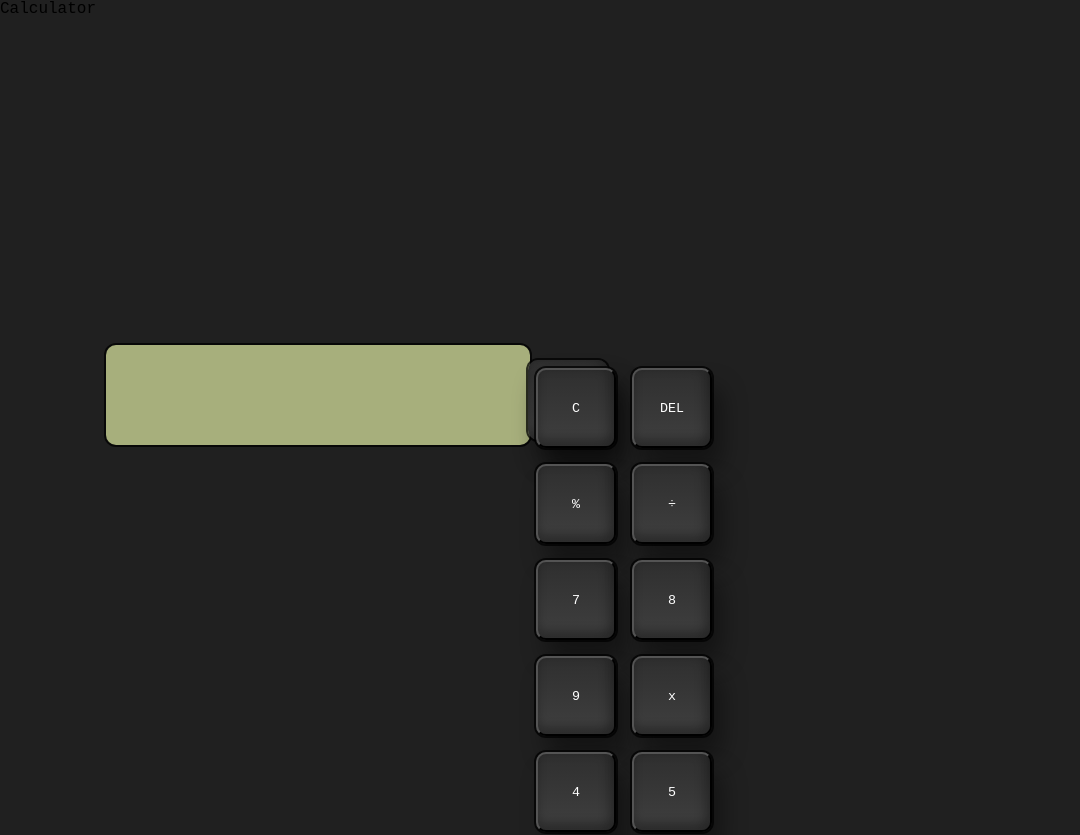
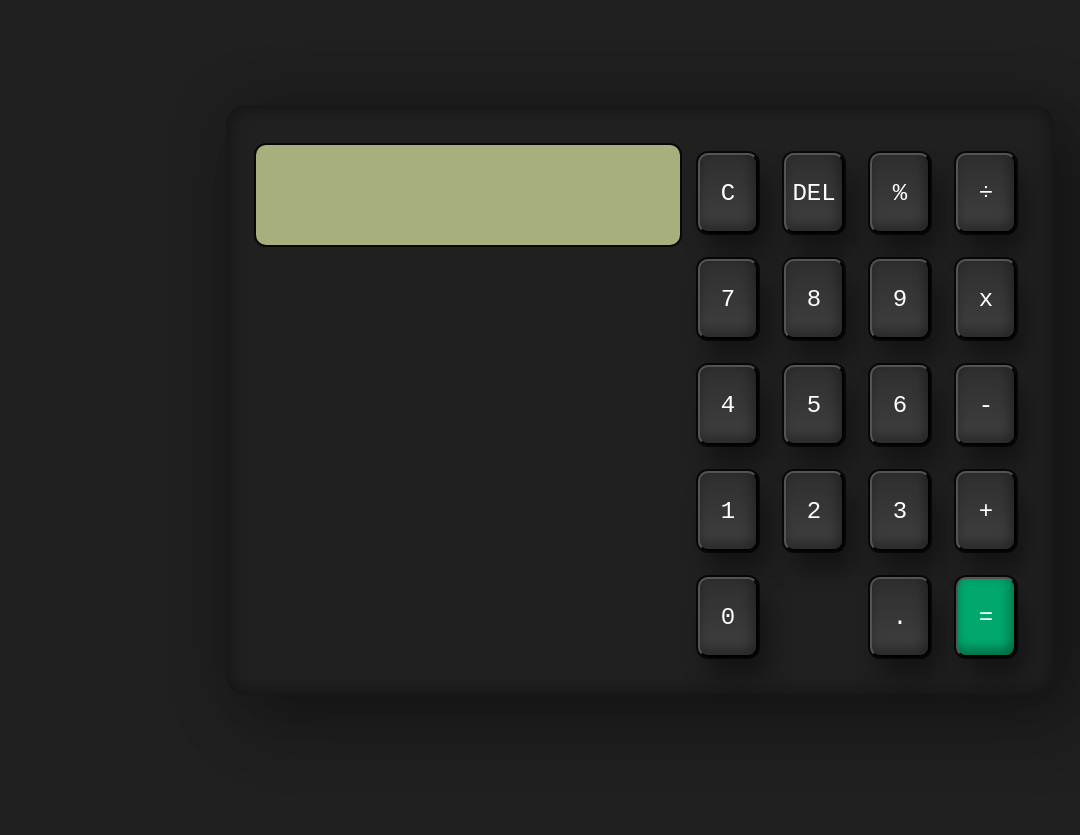
Before and after one commit to Efjay-sys/Calculator, a plain HTML site: page index.html in a window 1280 px wide. Shown: the top 835 px of the page, without its empty margins (0-1080 px from the left). After the commit the page ends 800 px from the top, so only its background shows below. Drawn offline with Linux system fonts and the light colour scheme.

Commit message:
fixed style issue , aligned buttons and screen.

```diff
--- a/index.html
+++ b/index.html
@@ -7,8 +7,8 @@
     <title>Calculator</title>
 </head>
 <body>
-    <div class="calculator"></div>
-        <input type="text" id="display" disabled />
+    <div class="calculator">
+        <input type="text" id="display" readonly />
             <div class="buttons">
                 <button class="btn" onclick="clearDisplay()">C</button>
                 <button class="btn" onclick="deleteChar()">DEL</button>
@@ -34,6 +34,7 @@
                 <button class="btn" onclick="appendChar('.')">.</button>
                 <button class="btn equal" onclick="calculate()">=</button>
             </div>
+    </div>
 
   <script src="script.js"></script>
 </body>
--- a/style.css
+++ b/style.css
@@ -1,5 +1,5 @@
 * {
-    display: flex;
+
     margin: 0;
     padding: 0;
     box-sizing: border-box;
@@ -14,7 +14,8 @@ body {
     background-color: #202020;
 }
 
-.div {
+.calculator {
+    display: flex;
     position: relative;
     min-width: 300px;
     min-height: 400px;
@@ -24,13 +25,17 @@ body {
                 10px 10px 70px rgba(0, 0, 0, 0.25),
                 inset -5px -5px 15px rgba(0, 0, 0, 0.25),
                     inset 5px 5px 15px rgba(0, 0, 0, 0.25);
+    grid-template-columns: repeat(4, 1fr);
+    gap: 10px;
 }
 
 #display {
-    position: relative;
+    display: flex;
+    align-items: center;
+    justify-content: flex-end;
     grid-column: span 4;
     height: 100px;
-    width: calc(100% - 20px);
+    width: 100%;
     left: 10px;
     border: none;
     outline: none;
@@ -42,10 +47,10 @@ body {
     padding: 10px;
     font-size: 2em;
 }
-#display:active {
+.btn:active {
     filter: brightness(1.5);
 }
-#display:before {
+#display::before {
     content: "";
   position: absolute;
   top: 3px;
@@ -62,10 +67,15 @@ body {
 }
 
 .buttons {
-   color: #fff;
+   display: grid;
+   grid-template-columns: repeat(4, 1fr);
+   gap: 10px;
+}
+.btn {
+  color: #fff;
   position: relative;
-  display: grid;
-  width: 80px;
+  display: flexbox;
+  width: 60px;
   place-items: center;
   margin: 8px;
   height: 80px;
@@ -75,24 +85,7 @@ body {
     10px 20px 25px rgba(0, 0, 0, 0.4);
   user-select: none;
   cursor: pointer;
-  font-weight: 400;
-  border-radius: 10px;
-}
-.btn {
-    color: #fff;
-  position: relative;
-  display: grid;
-  width: 80px;
-  place-items: center;
-  margin: 8px;
-  height: 80px;
-  background: linear-gradient(180deg, #2f2f2f, #3f3f3f);
-  box-shadow: inset -8px 0 8px rgba(0, 0, 0, 0.15),
-    inset 0 -8px 8px rgba(0, 0, 0, 0.25), 0 0 0 2px rgba(0, 0, 0, 0.75),
-    10px 20px 25px rgba(0, 0, 0, 0.4);
-  user-select: none;
-  cursor: pointer;
-  font-weight: 400;
+  font-size: 1.5rem;
   border-radius: 10px;
 }
 
```
